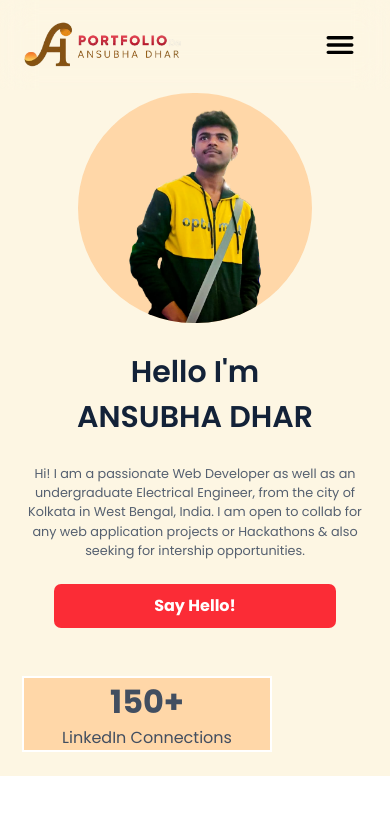
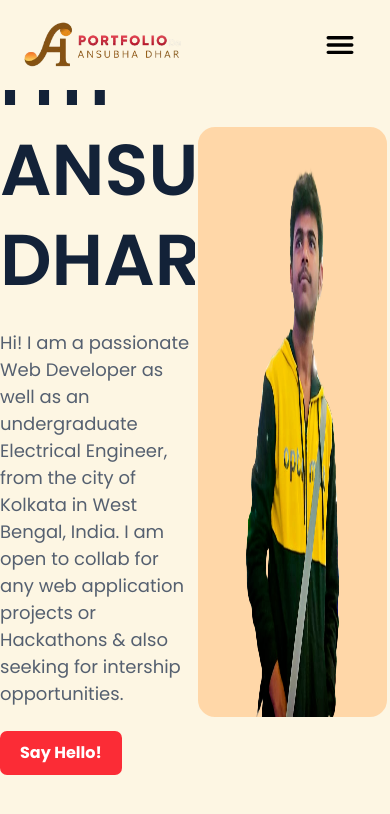
Before and after one commit to Ansubha2004/Ansubha-portfolio, a React (Vite) app: page / in a window 390 px wide. Shown: the top 814 px of the page. Built offline with nearby package versions, Linux system fonts and the light colour scheme.

Commit message:
removed mobile responsiveness

```diff
--- a/src/components/Home.jsx
+++ b/src/components/Home.jsx
@@ -1,4 +1,4 @@
-import React,{useEffect,useState,useRef} from 'react'
+import React,{useEffect} from 'react'
 import {Link} from 'react-router-dom'
 import profilepic from '../assets/images/profilepic.png'
 import AOS from "aos"
@@ -7,51 +7,29 @@ import 'aos/dist/aos.css'
 
 export default function Home() {
 
-    const [width,setwidth]=useState(window.innerWidth)
-    const hellobutton=useRef(null)
-
-
-
     useEffect(()=>{
         AOS.init({
             duration:700,
             delay:200,
             easing:"linear",
-            once:true
+            once:false,
+            mirror:true
         })
-
-        setwidth(window.innerWidth)
-        if(width<640)
-        {
-            hellobutton.current.setAttribute("data-aos-delay","0")
-            console.log( hellobutton.current.getAttribute("data-aos-delay"))
-        }
-        else
-        {
-            hellobutton.current.setAttribute("data-aos-delay","1500")
-            console.log(hellobutton.current.getAttribute("data-aos-delay"))
-        }
-
-
-
     },[])
-    useEffect(()=>{
-        AOS.refresh();
-    },[width])
 
   return (
-    <div className="">
-        <main className=" sm:h-screen h-auto w-screen font-[poppins] flex sm:flex-row  flex-col-reverse sm:justify-around items-center ">
-            <div className="h-auto sm:max-w-[50%] w-full sm:text-left text-center sm:box-content box-border sm:px-0 px-[20px]" id="content">
+    <div className="overflow-hidden ">
+        <main className=" h-screen w-screen font-[poppins] flex sm:justify-around items-center ">
+            <div className="h-auto max-w-[50%]    " id="content">
                 <br/>
-                <p data-aos="fade-down" data-aos-delay="0" className="sm:text-[72px] text-[30px] text-[#132238]   font-[600] sm:leading-[90px]">Hello I'm <br/>ANSUBHA DHAR</p>
+                <p data-aos="fade-down" data-aos-delay="0" className="text-[72px] text-[#132238]   font-[600] leading-[90px]">Hello I'm <br/>ANSUBHA DHAR</p>
                 <br/>
-                <p className="text-[#556070] sm:text-[18px] text-[0.8rem]  " data-aos="zoom-out-up" data-aos-delay="1000">Hi! I am a passionate Web Developer as well as an undergraduate Electrical Engineer, from the city of Kolkata in West Bengal, India. I am open to collab for any web application projects or Hackathons & also seeking for intership opportunities. </p>
+                <p className="text-[#556070] text-[18px]   " data-aos="zoom-out-up" data-aos-delay="1000">Hi! I am a passionate Web Developer as well as an undergraduate Electrical Engineer, from the city of Kolkata in West Bengal, India. I am open to collab for any web application projects or Hackathons & also seeking for intership opportunities. </p>
                 <br/>
-                <Link to="" className="hover:cursor-pointer hover:text-red-800 font-bold" ><button data-aos="fade" data-aos-delay="1500" ref={hellobutton} className="sm:px-[20px] px-[100px] py-[10px]  rounded-[7px] bg-red-500 text-white transition-all duration-300 linear hover:bg-red-800 active:bg-red-800">Say Hello!</button></Link>
+                <Link to="" className="hover:cursor-pointer hover:text-red-800 font-bold" ><button data-aos="fade" data-aos-delay="1500" className="px-[20px]  py-[10px]  rounded-[7px] bg-red-500 text-white transition-all duration-300 linear hover:bg-red-800">Say Hello!</button></Link>
                 <br/><br/><br/>
-                <div className="h-[100px] flex sm:flex-row flex-col text-[16px] text-[#424E60] ">
-                    <div className="w-[250px] flex flex-col justify-center items-center  transition-all duration-200 bg-orange-200 mx-[2px] border-[2px] border-white hover:border-orange-400" data-aos="zoom-in-right" data-aos-delay="3000">
+                <div className="h-[100px] flex text-[16px] text-[#424E60] ">
+                    <div className="w-[250px] flex flex-col justify-center items-center  transition-all duration-200 bg-orange-200 mx-[2px] border-[2px] border-white  hover:border-orange-400" data-aos="zoom-in-right" data-aos-delay="3000">
                         <p className="text-[2em] font-bold">150+</p>
                         <p className="text-[1rem]">LinkedIn Connections</p>
                     </div>
@@ -65,8 +43,8 @@ export default function Home() {
                     </div>
                 </div>
             </div>
-            <div className="sm:overflow-none overflow-hidden h-auto sm:rounded-[20px] rounded-full border-solid border-[3px] border-[#FDF6E3] transition-all duration-500 hover:border-[#fca5a5] active:border-red-300 bg-orange-200  border-box px-[40px]" data-aos="fade" data-aos-delay="1000" id="displaypic">
-                <img className="sm:h-[70vh] h-[230px] "data-aos="zoom-in-up" data-aos-delay="1500" src={profilepic}/>
+            <div className="h-auto rounded-[20px]  border-solid border-[3px] border-[#FDF6E3] transition-all duration-500 hover:border-[#fca5a5] active:border-red-300 bg-orange-200  border-box px-[40px]" data-aos="fade" data-aos-delay="1000" id="displaypic">
+                <img className="h-[70vh]  "data-aos="zoom-in-up" data-aos-delay="1500" src={profilepic}/>
             </div>
         </main>
     </div>
--- a/src/components/Navbar.jsx
+++ b/src/components/Navbar.jsx
@@ -35,7 +35,7 @@ export default function Navbar() {
 
   return (
     <div className="font-serif ">
-      <div ref={navbar} className="sm:fixed relative backdrop-blur-lg min-h-[90px] w-screen flex justify-between items-center box-border z-[7] sm:px-[90px] px-[20px]">
+      <div ref={navbar} className="fixed bg-[#FDF6E3] min-h-[90px] w-screen flex justify-between items-center box-border z-[7] sm:px-[90px] px-[20px]">
         <img src={logo} className="sm:h-[53px] sm:w-[193px] h-[50px] "></img>
         <Navbarbuttons type={type} />
       </div>
--- a/src/index.css
+++ b/src/index.css
@@ -5,6 +5,7 @@ body,html{
 }
 #root{
     background-color:#FDF6E3;
-    height:auto;
+    position:fixed;
+    height:100vh;
     width:100vw;
 }
```
